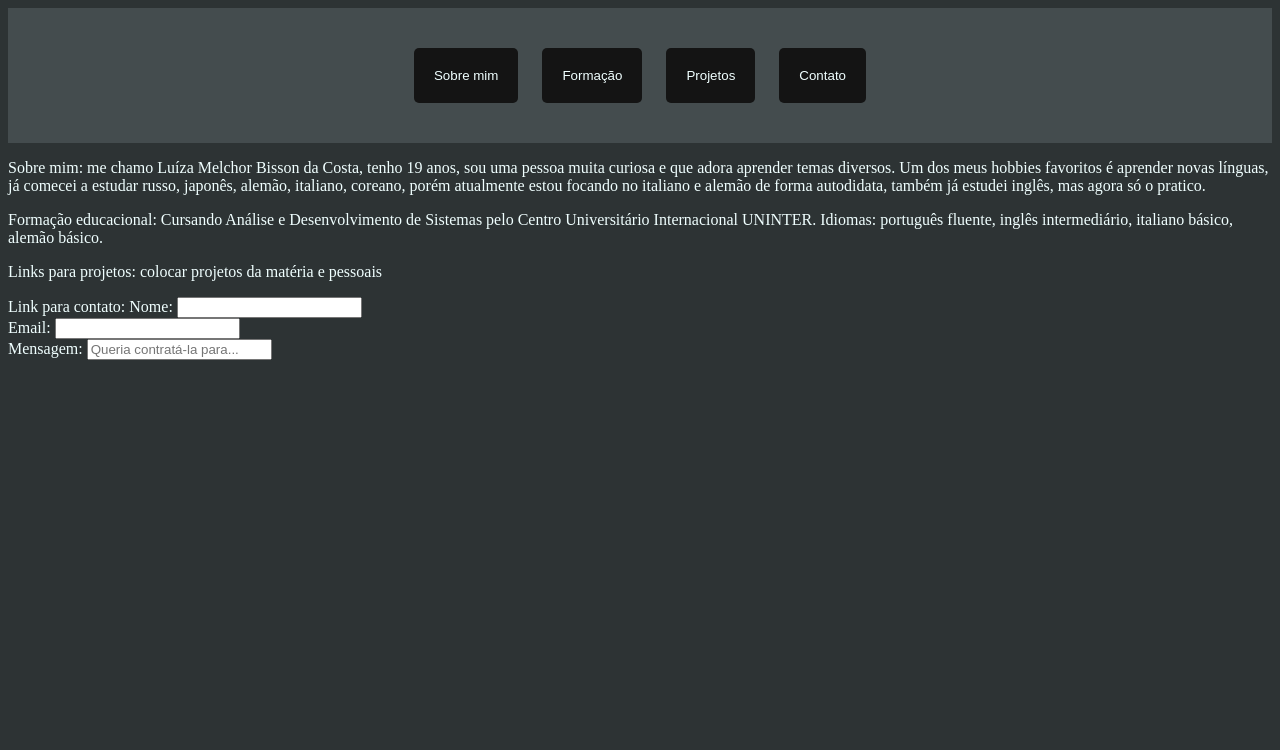
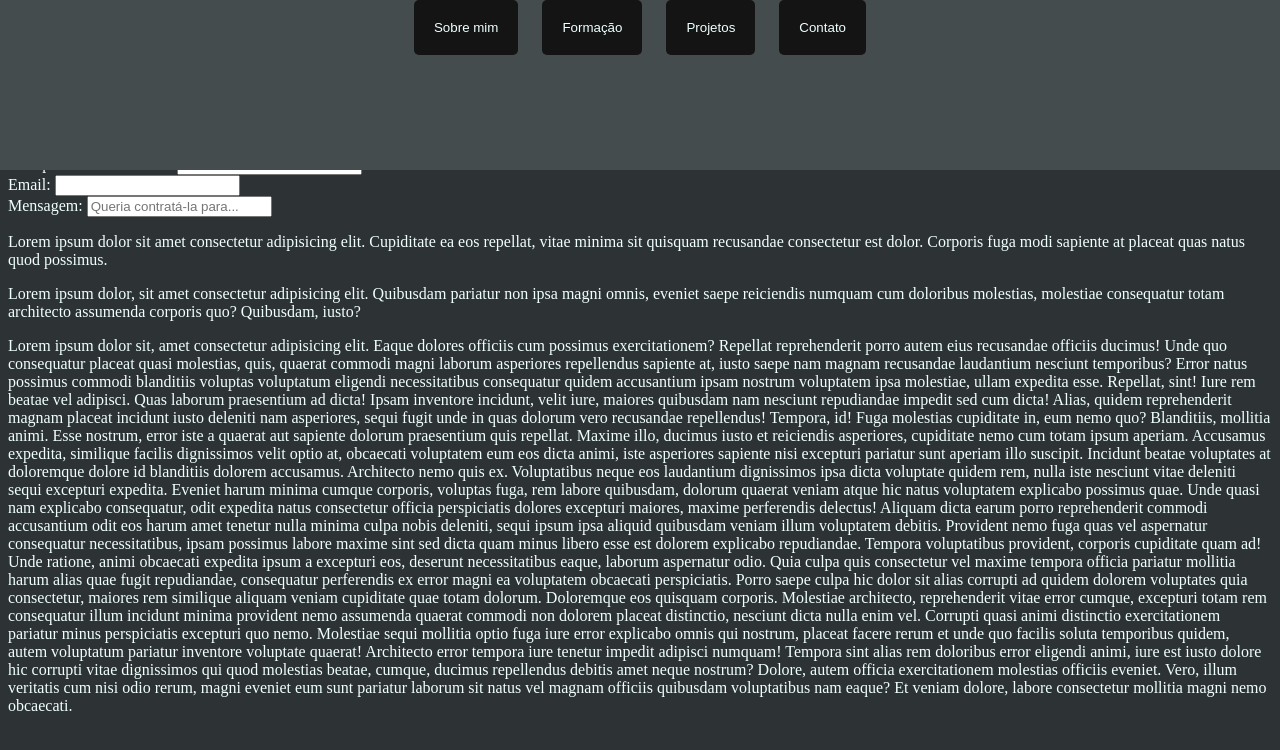
Before and after one commit to luizamelchor/web_uninter, a plain HTML site: page index.html in a window 1280 px wide. Drawn offline with Linux system fonts and the light colour scheme.

Commit message:
Fixando header no site

```diff
--- a/index.html
+++ b/index.html
@@ -39,5 +39,49 @@
         Email: <input type="email" name="Email:" id="email"> <br>
         Mensagem: <input type="text" placeholder="Queria contratá-la para...">
     </p>
+
+    <p>Lorem ipsum dolor sit amet consectetur adipisicing elit. Cupiditate ea eos repellat,
+        vitae minima sit quisquam recusandae consectetur est dolor. Corporis fuga modi sapiente
+        at placeat quas natus quod possimus.</p>
+    <p>Lorem ipsum dolor, sit amet consectetur adipisicing elit. Quibusdam pariatur non ipsa magni
+        omnis, eveniet saepe reiciendis numquam cum doloribus molestias, molestiae consequatur totam
+        architecto assumenda corporis quo? Quibusdam, iusto?
+    </p>
+    <p>
+        Lorem ipsum dolor sit, amet consectetur adipisicing elit. Eaque dolores officiis cum possimus
+        exercitationem? Repellat reprehenderit porro autem eius recusandae officiis ducimus! Unde quo
+        consequatur placeat quasi molestias, quis, quaerat commodi magni laborum asperiores repellendus
+        sapiente at, iusto saepe nam magnam recusandae laudantium nesciunt temporibus? Error natus possimus
+        commodi blanditiis voluptas voluptatum eligendi necessitatibus consequatur quidem accusantium ipsam
+        nostrum voluptatem ipsa molestiae, ullam expedita esse. Repellat, sint! Iure rem beatae vel adipisci.
+        Quas laborum praesentium ad dicta! Ipsam inventore incidunt, velit iure, maiores quibusdam nam nesciunt
+        repudiandae impedit sed cum dicta! Alias, quidem reprehenderit magnam placeat incidunt iusto deleniti nam
+        asperiores, sequi fugit unde in quas dolorum vero recusandae repellendus! Tempora, id! Fuga molestias cupiditate
+        in, eum nemo quo? Blanditiis, mollitia animi. Esse nostrum, error iste a quaerat aut sapiente dolorum praesentium
+        quis repellat. Maxime illo, ducimus iusto et reiciendis asperiores, cupiditate nemo cum totam ipsum aperiam.
+        Accusamus expedita, similique facilis dignissimos velit optio at, obcaecati voluptatem eum eos dicta animi,
+        iste asperiores sapiente nisi excepturi pariatur sunt aperiam illo suscipit. Incidunt beatae voluptates at doloremque
+        dolore id blanditiis dolorem accusamus. Architecto nemo quis ex. Voluptatibus neque eos laudantium dignissimos ipsa
+        dicta voluptate quidem rem, nulla iste nesciunt vitae deleniti sequi excepturi expedita. Eveniet harum minima cumque
+        corporis, voluptas fuga, rem labore quibusdam, dolorum quaerat veniam atque hic natus voluptatem explicabo possimus
+        quae. Unde quasi nam explicabo consequatur, odit expedita natus consectetur officia perspiciatis dolores excepturi
+        maiores, maxime perferendis delectus! Aliquam dicta earum porro reprehenderit commodi accusantium odit eos harum
+        amet tenetur nulla minima culpa nobis deleniti, sequi ipsum ipsa aliquid quibusdam veniam illum voluptatem debitis.
+        Provident nemo fuga quas vel aspernatur consequatur necessitatibus, ipsam possimus labore maxime sint sed dicta quam
+        minus libero esse est dolorem explicabo repudiandae. Tempora voluptatibus provident, corporis cupiditate quam ad!
+        Unde ratione, animi obcaecati expedita ipsum a excepturi eos, deserunt necessitatibus eaque, laborum aspernatur odio.
+        Quia culpa quis consectetur vel maxime tempora officia pariatur mollitia harum alias quae fugit repudiandae, consequatur
+        perferendis ex error magni ea voluptatem obcaecati perspiciatis. Porro saepe culpa hic dolor sit alias corrupti ad quidem
+        dolorem voluptates quia consectetur, maiores rem similique aliquam veniam cupiditate quae totam dolorum. Doloremque eos
+        quisquam corporis. Molestiae architecto, reprehenderit vitae error cumque, excepturi totam rem consequatur illum incidunt
+        minima provident nemo assumenda quaerat commodi non dolorem placeat distinctio, nesciunt dicta nulla enim vel. Corrupti
+        quasi animi distinctio exercitationem pariatur minus perspiciatis excepturi quo nemo. Molestiae sequi mollitia optio fuga
+        iure error explicabo omnis qui nostrum, placeat facere rerum et unde quo facilis soluta temporibus quidem, autem voluptatum
+        pariatur inventore voluptate quaerat! Architecto error tempora iure tenetur impedit adipisci numquam! Tempora sint alias rem
+        doloribus error eligendi animi, iure est iusto dolore hic corrupti vitae dignissimos qui quod molestias beatae, cumque, ducimus
+        repellendus debitis amet neque nostrum? Dolore, autem officia exercitationem molestias officiis eveniet. Vero, illum veritatis
+        cum nisi odio rerum, magni eveniet eum sunt pariatur laborum sit natus vel magnam officiis quibusdam voluptatibus nam eaque? Et
+        veniam dolore, labore consectetur mollitia magni nemo obcaecati.
+    </p>
 </body>
 </html>
--- a/style.css
+++ b/style.css
@@ -4,9 +4,13 @@ body {
 }
 
 header {
+    background-color: #444c4e;
     text-align: center;
-    padding: 40px;
-    background-color: #444c4e;
+    position: fixed;
+    width: 100%;
+    height: 170px;
+    top: 0;
+    left: 0;
 }
 
 .botao {
```
